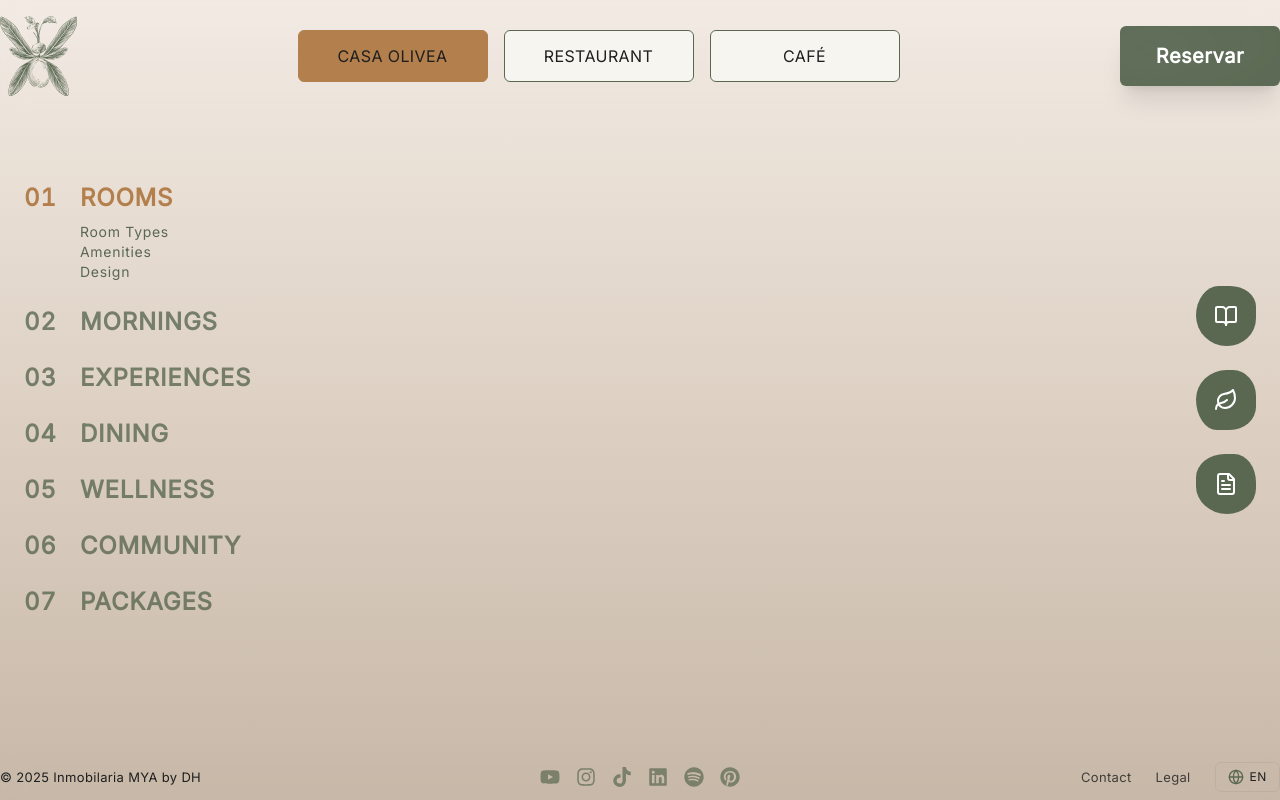
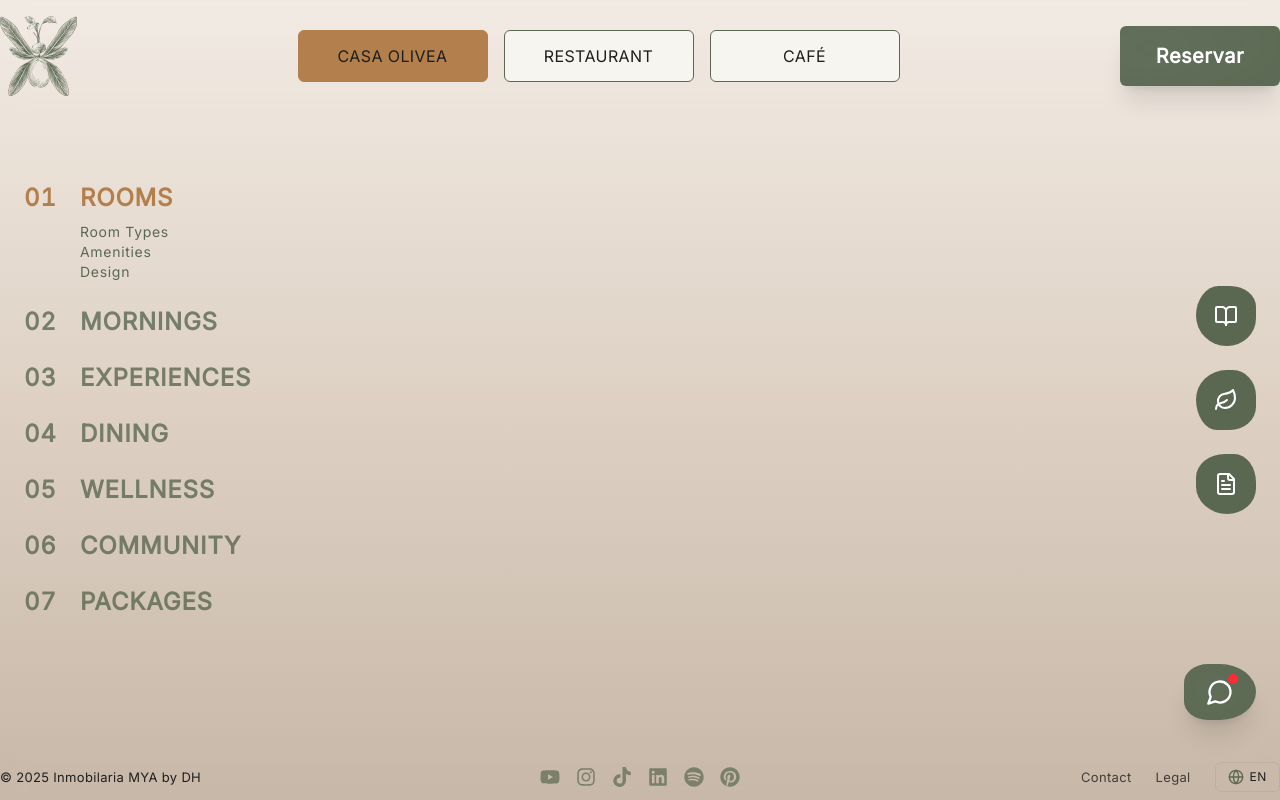
Before and after one commit to AdrianaRosedh/olivea, a Next.js app: page /en/casa in a window 1280 px wide. Built offline with nearby package versions, Linux system fonts and the light colour scheme.

Commit message:
returned chatbot

```diff
--- a/components/layout/LayoutShell.tsx
+++ b/components/layout/LayoutShell.tsx
@@ -15,6 +15,7 @@
 import { NavigationProvider } from "@/contexts/NavigationContext";
 import NextGenBackgroundInitializer from "@/components/animations/NextGenBackgroundInitializer";
 import NextGenBackground from "@/components/animations/NextGenBackground";
+import DesktopChatButton from "@/components/ui/DesktopChatButton";
 
 // import only the Lang & AppDictionary types
 import type { Lang, AppDictionary } from "@/app/(main)/[lang]/dictionaries";
@@ -144,6 +145,12 @@
           </div>
         </ClientOnly>
       )}
+      {/* ── CHAT BUTTON ───────────────────────────────────────────────────────────── */}
+      {mounted && !isHome && !isMobile && (
+        <ClientOnly>
+          <DesktopChatButton lang={lang} />
+        </ClientOnly>
+      )}
     </>
   );
 }
```
